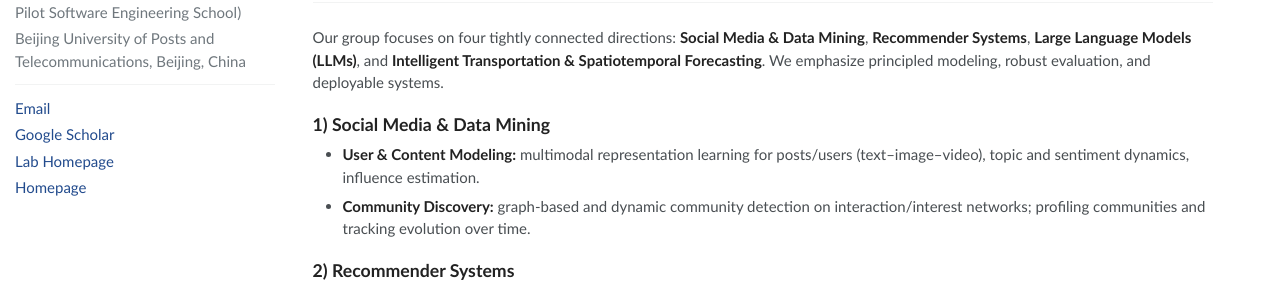
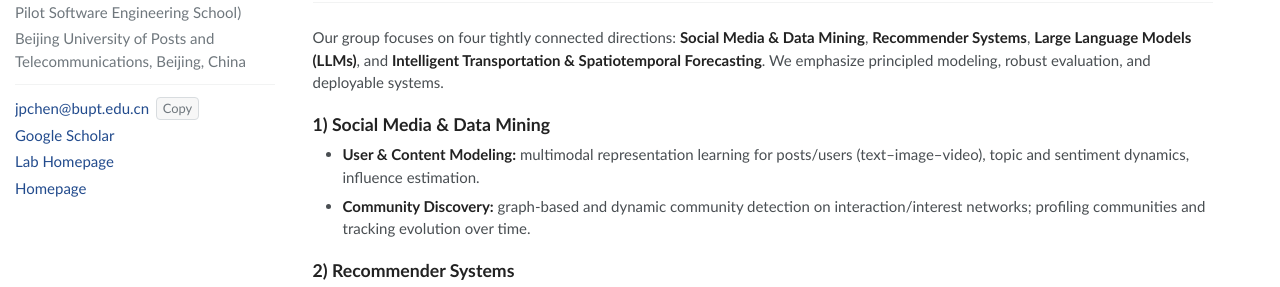
Before and after one commit to acdc-lab/jpchen, a Jekyll site: the page built from index.markdown, in a window 1280 px wide. Shown: the part 627-914 px from the top of the page. Built offline with Jekyll 4.4.1, drawn with Linux system fonts in a browser that asks for light colours.

Commit message:
Make profile email easier to copy

```diff
--- a/_layouts/default.html
+++ b/_layouts/default.html
@@ -30,7 +30,10 @@
           <li>Beijing University of Posts and Telecommunications, Beijing, China</li>
         </ul>
         <ul class="profile-links">
-          <li><a href="mailto:jpchen@bupt.edu.cn">Email</a></li>
+          <li class="profile-contact">
+            <a class="email-address" href="mailto:jpchen@bupt.edu.cn">jpchen@bupt.edu.cn</a>
+            <button class="copy-email" type="button" data-email="jpchen@bupt.edu.cn" aria-label="Copy email address">Copy</button>
+          </li>
           <li><a href="https://scholar.google.com/citations?user={{ site.google_scholar_id }}" target="_blank" rel="noopener">Google Scholar</a></li>
           <li><a href="https://acdc-lab.github.io" target="_blank">Lab Homepage</a></li>
           <li><a href="{{ "/" | relative_url }}">Homepage</a></li>
@@ -66,6 +69,19 @@
     const next= cur==='dark' ? 'light' : cur==='light' ? 'auto' : 'dark';
     localStorage.setItem(key,next); apply(next);
   });
+  document.querySelectorAll('.copy-email').forEach((copyBtn)=>{
+    const original=copyBtn.textContent;
+    copyBtn.addEventListener('click', async ()=>{
+      const email=copyBtn.dataset.email;
+      try{
+        await navigator.clipboard.writeText(email);
+        copyBtn.textContent='Copied';
+      }catch(_){
+        window.prompt('Copy email address:', email);
+      }
+      setTimeout(()=>{copyBtn.textContent=original},1600);
+    });
+  });
 </script>
 </body>
 </html>
--- a/assets/css/main.css
+++ b/assets/css/main.css
@@ -178,6 +178,30 @@
 .profile-links{
   padding-top:.55em;
   border-top:1px solid var(--border);
+}
+.profile-contact{
+  display:flex;
+  align-items:center;
+  gap:.45em;
+  flex-wrap:wrap;
+}
+.email-address{
+  overflow-wrap:anywhere;
+}
+.copy-email{
+  padding:.1em .45em;
+  border:1px solid var(--rule);
+  border-radius:4px;
+  background:var(--soft);
+  color:var(--muted);
+  font:inherit;
+  font-size:.86em;
+  line-height:1.45;
+  cursor:pointer;
+}
+.copy-email:hover{
+  color:var(--heading);
+  border-color:var(--muted);
 }
 
 .page{
```
Also changed, not shown: 8 other files.
